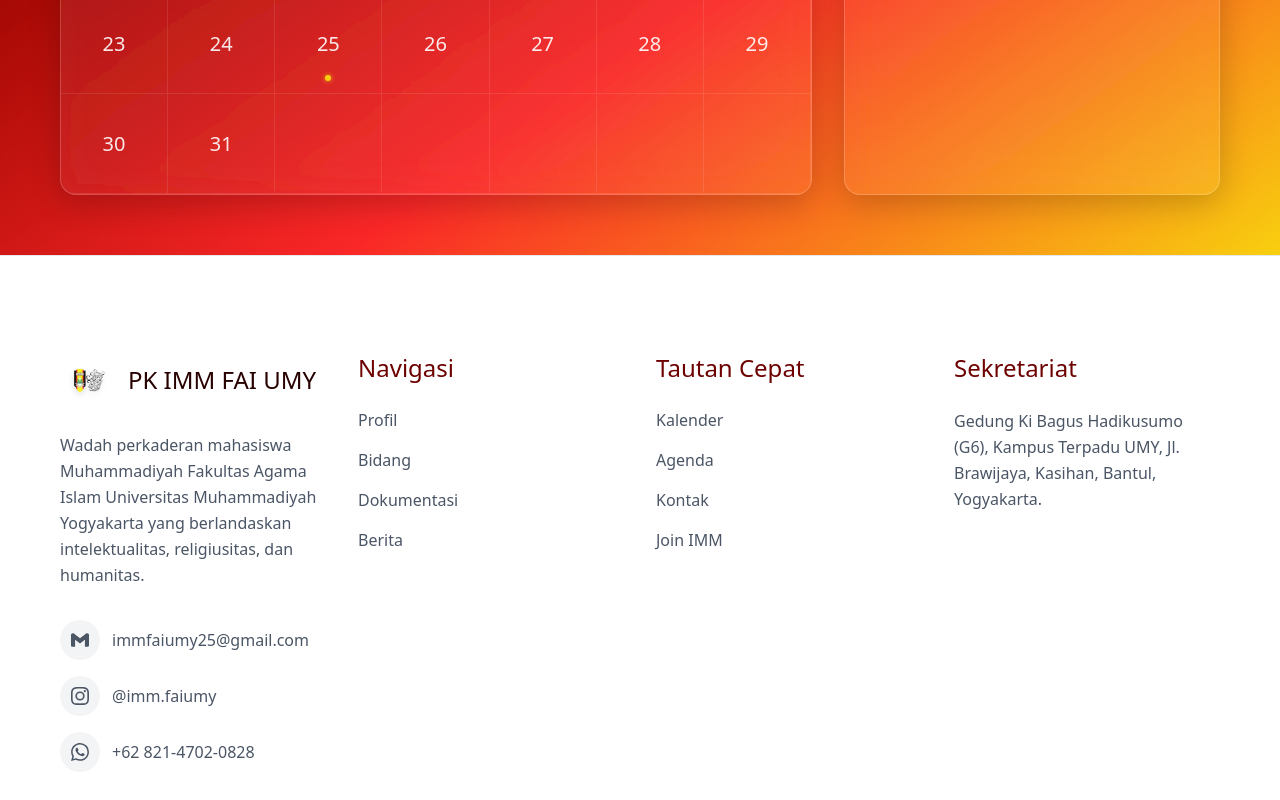
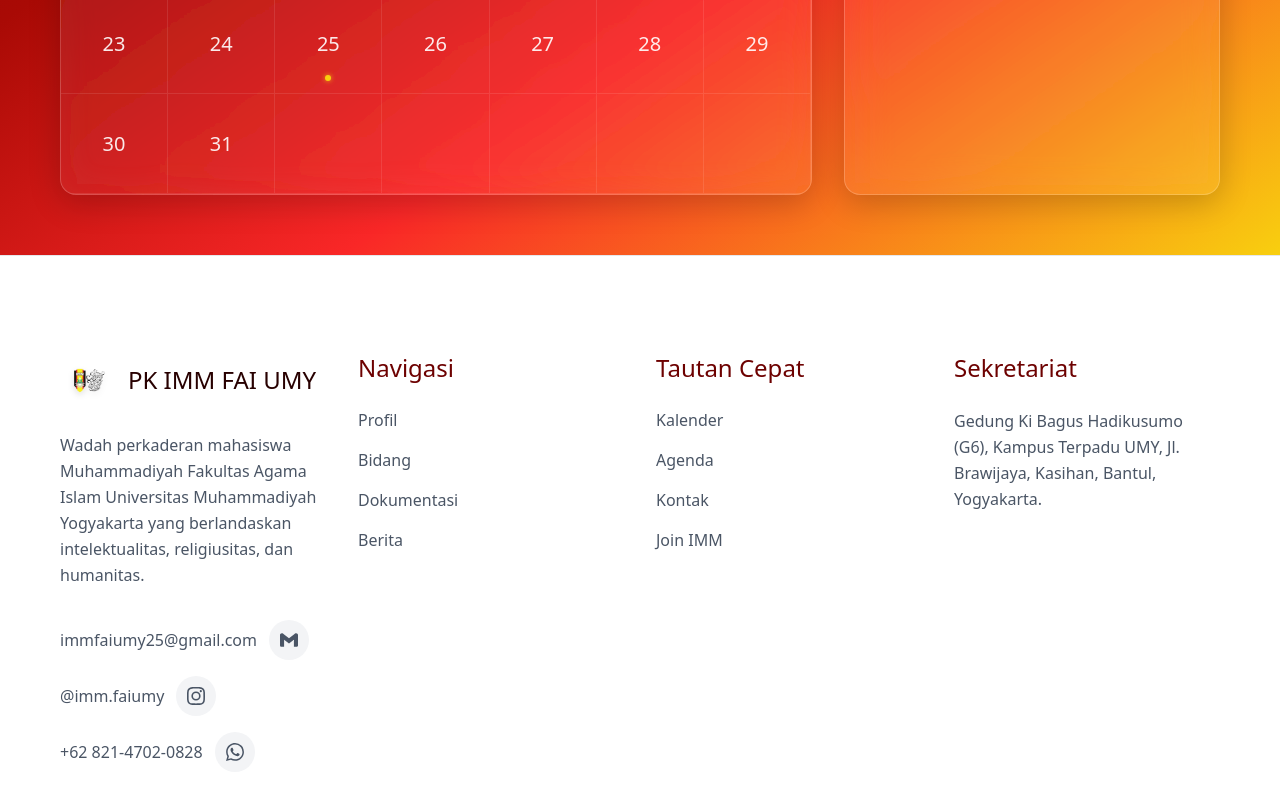
Before and after one commit to immfaiumy25/Imm-web, a Next.js app: page / in a window 1280 px wide. Shown: the part 6619-7419 px from the top of the page. Built offline with nearby package versions, Linux system fonts and the light colour scheme.

Commit message:
style(footer): move contact icons to the right side of the text

```diff
--- a/src/app/page.tsx
+++ b/src/app/page.tsx
@@ -512,30 +512,30 @@ export default function Home() {
             </p>
             <div className="flex flex-col gap-4">
               <a href="mailto:immfaiumy25@gmail.com" className="flex items-center gap-3 text-gray-600 hover:text-[#f92727] transition-colors group">
+                <span className="font-normal text-sm md:text-base">immfaiumy25@gmail.com</span>
                 <div className="w-10 h-10 rounded-full bg-gray-100 flex items-center justify-center group-hover:bg-[#f92727]/10 transition-colors">
                   <svg xmlns="http://www.w3.org/2000/svg" viewBox="0 0 24 24" width="18" height="18" fill="currentColor">
                     <path d="M24 5.457v13.909c0 .904-.732 1.636-1.636 1.636h-3.819V11.73L12 16.64l-6.545-4.91v9.273H1.636A1.636 1.636 0 0 1 0 19.366V5.457c0-2.023 2.309-3.178 3.927-1.964L5.455 4.64 12 9.548l6.545-4.91 1.528-1.145C21.69 2.28 24 3.434 24 5.457z"/>
                   </svg>
                 </div>
-                <span className="font-normal text-sm md:text-base">immfaiumy25@gmail.com</span>
               </a>
 
               <a href="https://instagram.com/imm.faiumy" target="_blank" rel="noopener noreferrer" className="flex items-center gap-3 text-gray-600 hover:text-[#f92727] transition-colors group">
+                <span className="font-normal text-sm md:text-base">@imm.faiumy</span>
                 <div className="w-10 h-10 rounded-full bg-gray-100 flex items-center justify-center group-hover:bg-[#f92727]/10 transition-colors">
                   <svg xmlns="http://www.w3.org/2000/svg" viewBox="0 0 24 24" width="18" height="18" fill="currentColor">
                     <path d="M12 2.163c3.204 0 3.584.012 4.85.07 3.252.148 4.771 1.691 4.919 4.919.058 1.265.069 1.645.069 4.849 0 3.205-.012 3.584-.069 4.849-.149 3.225-1.664 4.771-4.919 4.919-1.266.058-1.644.07-4.85.07-3.204 0-3.584-.012-4.849-.07-3.26-.149-4.771-1.699-4.919-4.92-.058-1.265-.07-1.644-.07-4.849 0-3.204.013-3.583.07-4.849.149-3.227 1.664-4.771 4.919-4.919 1.266-.057 1.645-.069 4.849-.069zM12 0C8.741 0 8.333.014 7.053.072 2.695.272.273 2.69.073 7.052.014 8.333 0 8.741 0 12c0 3.259.014 3.668.072 4.948.2 4.358 2.618 6.78 6.98 6.98C8.333 23.986 8.741 24 12 24c3.259 0 3.668-.014 4.948-.072 4.354-.2 6.782-2.618 6.979-6.98.059-1.28.073-1.689.073-4.948 0-3.259-.014-3.667-.072-4.947-.196-4.354-2.617-6.78-6.979-6.98C15.668.014 15.259 0 12 0zm0 5.838a6.162 6.162 0 100 12.324 6.162 6.162 0 000-12.324zM12 16a4 4 0 110-8 4 4 0 010 8zm6.406-11.845a1.44 1.44 0 100 2.881 1.44 1.44 0 000-2.881z"/>
                   </svg>
                 </div>
-                <span className="font-normal text-sm md:text-base">@imm.faiumy</span>
               </a>
 
               <a href="https://wa.me/6282147020828" target="_blank" rel="noopener noreferrer" className="flex items-center gap-3 text-gray-600 hover:text-[#f92727] transition-colors group">
+                <span className="font-normal text-sm md:text-base">+62 821-4702-0828</span>
                 <div className="w-10 h-10 rounded-full bg-gray-100 flex items-center justify-center group-hover:bg-[#f92727]/10 transition-colors">
                   <svg xmlns="http://www.w3.org/2000/svg" viewBox="0 0 24 24" width="18" height="18" fill="currentColor">
                     <path d="M17.472 14.382c-.297-.149-1.758-.867-2.03-.967-.273-.099-.471-.148-.67.15-.197.297-.767.966-.94 1.164-.173.199-.347.223-.644.075-.297-.15-1.255-.463-2.39-1.475-.883-.788-1.48-1.761-1.653-2.059-.173-.297-.018-.458.13-.606.134-.133.298-.347.446-.52.149-.174.198-.298.298-.497.099-.198.05-.371-.025-.52-.075-.149-.669-1.612-.916-2.207-.242-.579-.487-.5-.669-.51a12.8 12.8 0 0 0-.57-.01c-.198 0-.52.074-.792.372-.272.297-1.04 1.016-1.04 2.479 0 1.462 1.065 2.875 1.213 3.074.149.198 2.096 3.2 5.077 4.487.709.306 1.262.489 1.694.625.712.227 1.36.195 1.871.118.571-.085 1.758-.719 2.006-1.413.248-.694.248-1.289.173-1.413-.074-.124-.272-.198-.57-.347m-5.421 7.403h-.004a9.87 9.87 0 0 1-5.031-1.378l-.361-.214-3.741.982.998-3.648-.235-.374a9.86 9.86 0 0 1-1.51-5.26c.001-5.45 4.436-9.884 9.888-9.884 2.64 0 5.122 1.03 6.988 2.898a9.825 9.825 0 0 1 2.893 6.994c-.003 5.45-4.437 9.884-9.885 9.884m8.413-18.297A11.815 11.815 0 0 0 12.05 0C5.495 0 .16 5.335.157 11.892c0 2.096.547 4.142 1.588 5.945L.057 24l6.305-1.654a11.882 11.882 0 0 0 5.683 1.448h.005c6.554 0 11.89-5.335 11.893-11.893a11.821 11.821 0 0 0-3.48-8.413z"/>
                   </svg>
                 </div>
-                <span className="font-normal text-sm md:text-base">+62 821-4702-0828</span>
               </a>
             </div>
           </div>
```
